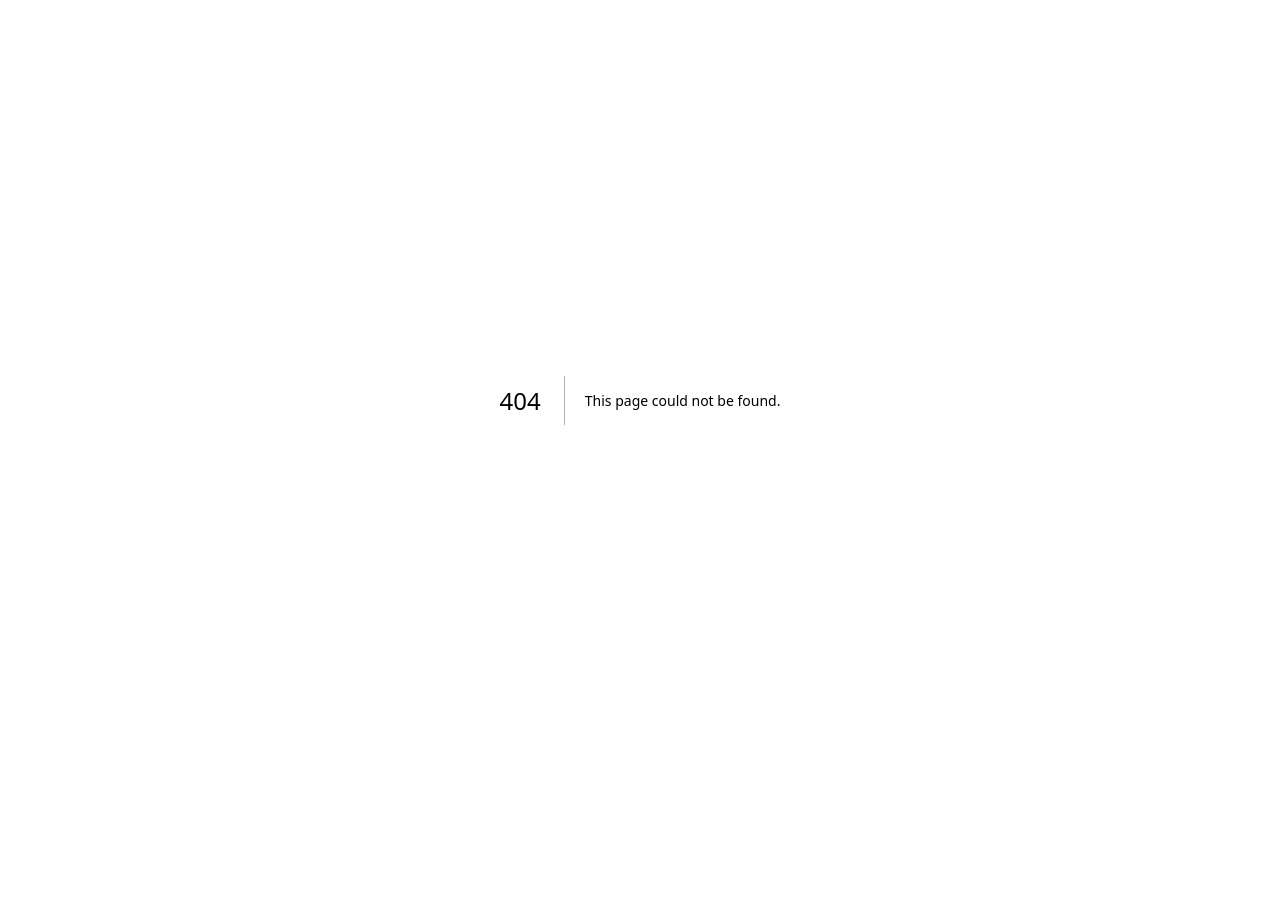
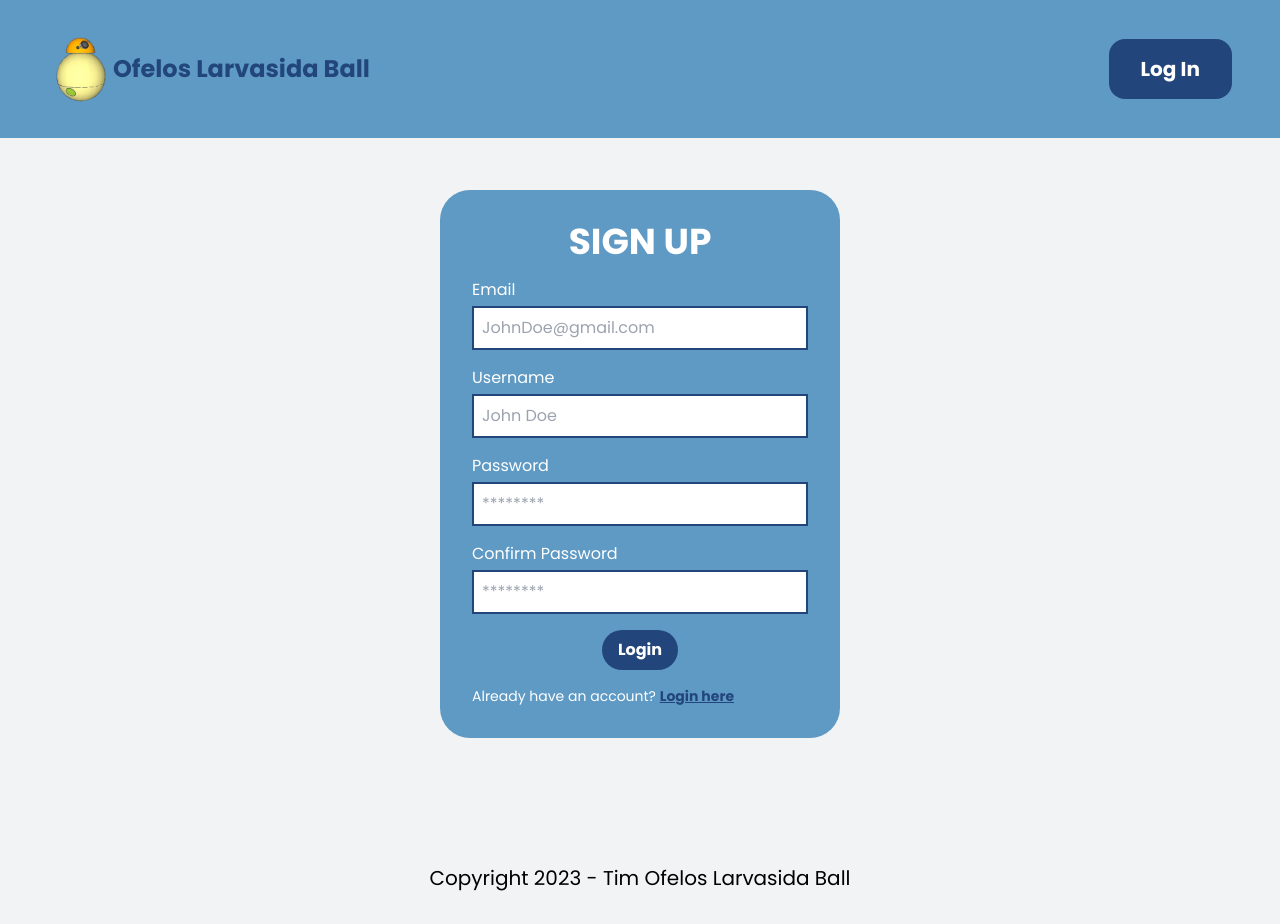
Before and after one commit to Varianrian/project-ofelos, a Next.js app: page /signup in a window 1280 px wide. Before the commit this address had no page. Before the commit the page ends 800 px from the top, so only its background shows below. Built offline with nearby package versions, Linux system fonts and the light colour scheme.

Commit message:
add frontend login and signup page

```diff
--- /dev/null
+++ b/src/app/login/layout.jsx
@@ -0,0 +1,17 @@
+import NavbarLogin from "@/components/NavbarLogin";
+import React from "react";
+
+export const metadata = {
+  title: "Login",
+};
+
+function layout({ children }) {
+  return (
+    <>
+      <NavbarLogin />
+      {children}
+    </>
+  );
+}
+
+export default layout;
--- /dev/null
+++ b/src/app/login/page.jsx
@@ -0,0 +1,47 @@
+import React from "react";
+
+function page() {
+  return (
+    <>
+      <div className="flex flex-col justify-center items-center h-screen">
+        <div className="p-8 bg-[#5F9AC4] rounded-[30px]">
+          <h1 className="text-4xl font-bold text-center text-white">LOGIN</h1>
+          <label className="block mt-4">
+            <span className="text-white">Username</span>
+            <input
+              type="text"
+              className="mt-1 p-2 block w-full border-[#22467C] border-2"
+              placeholder="John Doe"
+            />
+          </label>
+          <label className="block mt-4">
+            <span className="text-white">Password</span>
+            <input
+              type="password"
+              className="mt-1 p-2 block w-full border-[#22467C] border-2"
+              placeholder="********"
+            />
+          </label>
+          <div className="w-full">
+            <button className="mt-4 mx-auto block bg-[#22467C] text-white font-bold py-2 px-4 rounded-full">
+              Login
+            </button>
+          </div>
+          <p className="text-sm mt-4 text-white">
+            Doesn't have an account?{" "}
+            <a href="/signup" className="underline text-[#22467C] font-bold">
+              Register here
+            </a>
+          </p>
+        </div>
+        <div className="absolute bottom-5">
+          <p className="text-black text-xl font-normal">
+            Copyright 2023 - Tim Ofelos Larvasida Ball
+          </p>
+        </div>
+      </div>
+    </>
+  );
+}
+
+export default page;
--- /dev/null
+++ b/src/app/signup/layout.jsx
@@ -0,0 +1,17 @@
+import NavbarLogin from "@/components/NavbarLogin";
+import React from "react";
+
+export const metadata = {
+  title: "Sign Up",
+};
+
+function layout({ children }) {
+  return (
+    <>
+      <NavbarLogin />
+      {children}
+    </>
+  );
+}
+
+export default layout;
--- /dev/null
+++ b/src/app/signup/page.jsx
@@ -0,0 +1,63 @@
+import React from "react";
+
+function page() {
+  return (
+    <>
+      <div className="flex flex-col justify-center items-center h-screen pt-32">
+        <div className="p-8 bg-[#5F9AC4] rounded-[30px]">
+          <h1 className="text-4xl font-bold text-center text-white">SIGN UP</h1>
+          <label className="block mt-4">
+            <span className="text-white">Email</span>
+            <input
+              type="email"
+              className="mt-1 p-2 block w-full border-[#22467C] border-2"
+              placeholder="JohnDoe@gmail.com"
+            />
+          </label>
+          <label className="block mt-4">
+            <span className="text-white">Username</span>
+            <input
+              type="text"
+              className="mt-1 p-2 block w-full border-[#22467C] border-2"
+              placeholder="John Doe"
+            />
+          </label>
+          <label className="block mt-4">
+            <span className="text-white">Password</span>
+            <input
+              type="password"
+              className="mt-1 p-2 block w-full border-[#22467C] border-2"
+              placeholder="********"
+            />
+          </label>
+          <label className="block mt-4">
+            <span className="text-white">Confirm Password</span>
+            <input
+              type="password"
+              className="mt-1 p-2 block w-full border-[#22467C] border-2"
+              placeholder="********"
+            />
+          </label>
+          <div className="w-full">
+            <button className="mt-4 mx-auto block bg-[#22467C] text-white font-bold py-2 px-4 rounded-full">
+              Login
+            </button>
+          </div>
+          <p className="text-sm mt-4 text-white">
+            Already have an account?{" "}
+            <a href="/login" className="underline text-[#22467C] font-bold">
+              Login here
+            </a>
+          </p>
+        </div>
+      </div>
+      <div className="mt-16 mb-8">
+        <p className="text-black text-xl font-normal text-center">
+          Copyright 2023 - Tim Ofelos Larvasida Ball
+        </p>
+      </div>
+    </>
+  );
+}
+
+export default page;
--- /dev/null
+++ b/src/components/NavbarLogin.jsx
@@ -0,0 +1,28 @@
+import React from "react";
+import Image from "next/image";
+import Link from "next/link";
+import Logo from "/public/images/logo.svg";
+
+function NavbarLogin() {
+  return (
+    <nav className="fixed w-full z-10 bg-[#5F9AC4]">
+      <div className="flex w-full justify-between py-8 px-12 align-middle">
+        <div>
+          <Link href="/" className="flex">
+            <Image src={Logo} alt="logo" width={65} height={74} />
+            <p className="text-2xl font-bold h-fit my-auto text-[#22467C]">
+              Ofelos Larvasida Ball
+            </p>
+          </Link>
+        </div>
+        <ul className="flex gap-8 text-lg font-normal text-[#4F4A43] h-fit my-auto align-middle">
+          <li className="bg-[#22467C] rounded-2xl font-bold text-white text-xl px-8 py-4">
+            <Link href="/login">Log In</Link>
+          </li>
+        </ul>
+      </div>
+    </nav>
+  );
+}
+
+export default NavbarLogin;
```
